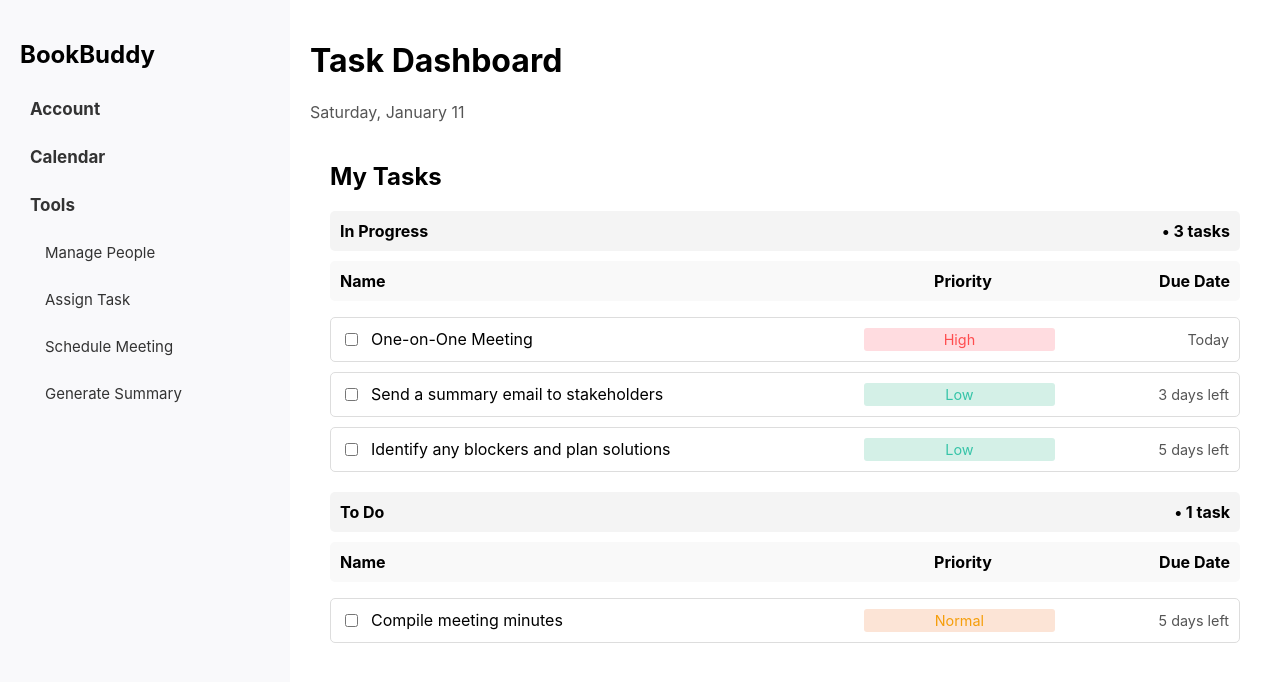
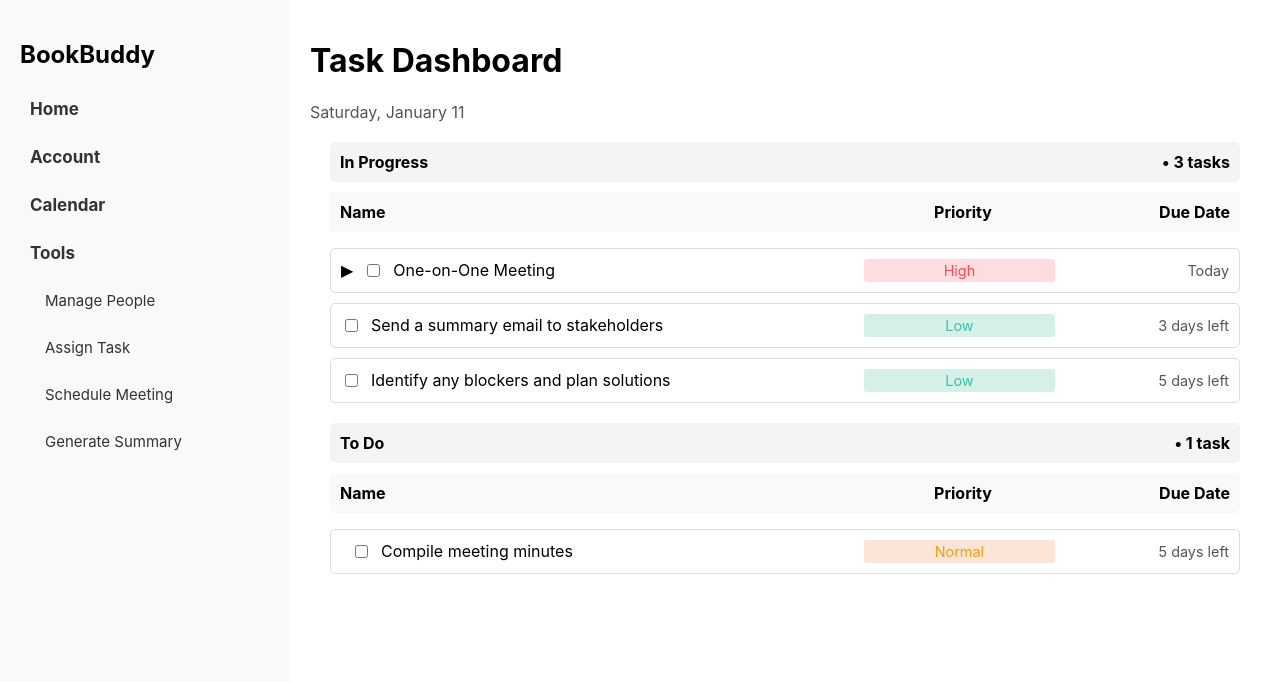
Before and after one commit to shengweikoh/pookierookies, a React (Create React App) app in the folder frontend/: page /home in a window 1280 px wide. Shown: the top 682 px of the page. Built offline with nearby package versions, Linux system fonts and the light colour scheme.

Commit message:
Created new folders for frontend pages

```diff
--- /dev/null
+++ b/frontend/src/Components/Sidebar.css
@@ -0,0 +1,69 @@
+.sidebar {
+    width: 250px;
+    background-color: #f9f9fb;
+    padding: 20px;
+    height: 100vh;
+    box-shadow: 2px 0 5px rgba(0, 0, 0, 0.1);
+  }
+
+  .logo {
+    font-size: 24px;
+    font-weight: bold;
+    margin-bottom: 20px;
+    margin-top: 20px;
+  }
+
+  .section {
+    margin-bottom: 20px;
+  }
+
+  .section-title {
+    font-size: 16px;
+    font-weight: bold;
+    color: #555;
+    margin-bottom: 10px;
+  }
+
+  .nav-list {
+    list-style-type: none;
+    padding: 0;
+    margin: 0;
+  }
+
+  .nav-item {
+    display: flex;
+    align-items: center;
+    padding: 10px;
+    font-size: 17px;
+    color: #333;
+    cursor: pointer;
+    border-radius: 4px;
+    margin-bottom: 8px;
+    transition: background 0.2s;
+  }
+
+  .nav-item2 {
+    display: flex;
+    align-items: center;
+    padding: 10px;
+    font-size: 15px;
+    color: #333;
+    cursor: pointer;
+    border-radius: 4px;
+    margin-left: 15px;
+    margin-bottom: 8px;
+    transition: background 0.2s;
+  }
+
+  .nav-item:hover {
+    background-color: #ececf1;
+  }
+
+  .nav-item2:hover {
+    background-color: #ececf1;
+  }
+
+  .icon {
+    margin-right: 10px;
+    color: #7e7e7e;
+  }
--- a/frontend/src/pages/home/Sidebar.jsx
+++ b/frontend/src/Components/Sidebar.jsx
@@ -1,11 +1,13 @@
 import React from "react";
-import "./Home.css";
+// import "../pages/home/Home.css";
+import "./Sidebar.css";
 
 const Sidebar = () => {
   return (
     <div className="sidebar">
       <div className="logo">BookBuddy</div>
       <ul className="nav-list">
+        <li className="nav-item section-title">Home</li>
         <li className="nav-item section-title">Account</li>
         <li className="nav-item section-title">Calendar</li>
         <li className="nav-item section-title">Tools</li>
--- a/frontend/src/pages/home/Home.css
+++ b/frontend/src/pages/home/Home.css
@@ -10,7 +10,7 @@
     overflow-y: auto;
   }
 
-.sidebar {
+/* .sidebar {
     width: 250px;
     background-color: #f9f9fb;
     padding: 20px;
@@ -78,7 +78,7 @@
   .icon {
     margin-right: 10px;
     color: #7e7e7e;
-  }
+  } */
 
   .dashboard {
     padding: 20px;
@@ -189,3 +189,38 @@
     font-size: 0.9rem;
     color: #555;
   }
+
+  .task-name {
+    display: flex;
+    align-items: center;
+    gap: 10px;
+    flex: 3;
+  }
+
+  .dropdown-arrow {
+    background: none;
+    border: none;
+    font-size: 1rem;
+    cursor: pointer;
+    padding: 0;
+  }
+
+  .dropdown-arrow:disabled {
+    visibility: hidden;
+  }
+
+  .subtasks {
+    margin-top: 10px;
+    padding-left: 40px; /* Indent subtasks */
+  }
+
+  .subtasks li {
+    display: flex;
+    align-items: center;
+    gap: 10px;
+    padding: 5px 0; /* Add spacing between subtasks */
+  }
+
+  .subtasks li input {
+    margin: 0;
+  }
--- a/frontend/src/pages/home/Home.jsx
+++ b/frontend/src/pages/home/Home.jsx
@@ -1,5 +1,5 @@
 import React from "react";
-import Sidebar from "./Sidebar";
+import Sidebar from "../../Components/Sidebar"
 import TaskList from "./TaskDashboard";
 import "./Home.css";
 
--- a/frontend/src/pages/home/TaskDashboard.jsx
+++ b/frontend/src/pages/home/TaskDashboard.jsx
@@ -5,15 +5,54 @@ const TaskDashboard = () => {
   const [isInProgressOpen, setIsInProgressOpen] = useState(true);
   const [isToDoOpen, setIsToDoOpen] = useState(true);
 
+  const [tasks, setTasks] = useState([
+    {
+      id: 1,
+      name: 'One-on-One Meeting',
+      priority: 'High',
+      dueDate: 'Today',
+      subtasks: [
+        { id: '1.1', name: 'Prepare meeting agenda', completed: false },
+        { id: '1.2', name: 'Send calendar invite', completed: true },
+      ],
+      isSubtasksOpen: false,
+    },
+    {
+      id: 2,
+      name: 'Send a summary email to stakeholders',
+      priority: 'Low',
+      dueDate: '3 days left',
+      subtasks: [],
+      isSubtasksOpen: false,
+    },
+    {
+      id: 3,
+      name: 'Identify any blockers and plan solutions',
+      priority: 'Low',
+      dueDate: '5 days left',
+      subtasks: [],
+      isSubtasksOpen: false,
+    },
+  ]);
+
+  const toggleSubtasks = (id) => {
+    setTasks((prevTasks) =>
+      prevTasks.map((task) =>
+        task.id === id ? { ...task, isSubtasksOpen: !task.isSubtasksOpen } : task
+      )
+    );
+  };
+
   return (
     <div className="dashboard">
-      <div className="header">
-      </div>
-      <h2>My Tasks</h2>
+      {/* "In Progress" Section */}
       <div className="task-category">
-        <div className="category-header" onClick={() => setIsInProgressOpen(!isInProgressOpen)}>
+        <div
+          className="category-header"
+          onClick={() => setIsInProgressOpen(!isInProgressOpen)}
+        >
           <span>In Progress</span>
-          <span>• 3 tasks</span>
+          <span>• {tasks.length} tasks</span>
         </div>
         {isInProgressOpen && (
           <div>
@@ -23,36 +62,53 @@ return (
               <span className="header-due-date">Due Date</span>
             </div>
             <ul>
-              <li>
+              {tasks.map((task) => (
+                <li key={task.id}>
                   <div className="task-name">
+                    {task.subtasks.length > 0 && (
+                      <button
+                        className="dropdown-arrow"
+                        onClick={() => toggleSubtasks(task.id)}
+                      >
+                        {task.isSubtasksOpen ? '▼' : '▶'}
+                      </button>
+                    )}
                     <input type="checkbox" />
-                  <span>One-on-One Meeting</span>
+                    <span>{task.name}</span>
                   </div>
-                <span className="priority high">High</span>
-                <span className="due-date">Today</span>
+                  <span className={`priority ${task.priority.toLowerCase()}`}>
+                    {task.priority}
+                  </span>
+                  <span className="due-date">{task.dueDate}</span>
+                  {task.isSubtasksOpen && task.subtasks.length > 0 && (
+                    <ul className="subtasks">
+                      {task.subtasks.map((subtask) => (
+                        <li key={subtask.id}>
+                          <div className="task-name">
+                            <input
+                              type="checkbox"
+                              checked={subtask.completed}
+                              readOnly
+                            />
+                            <span>{subtask.name}</span>
+                          </div>
                         </li>
-              <li>
-                <div className="task-name">
-                  <input type="checkbox" />
-                  <span>Send a summary email to stakeholders</span>
-                </div>
-                <span className="priority low">Low</span>
-                <span className="due-date">3 days left</span>
+                      ))}
+                    </ul>
+                  )}
                 </li>
-              <li>
-                <div className="task-name">
-                  <input type="checkbox" />
-                  <span>Identify any blockers and plan solutions</span>
-                </div>
-                <span className="priority low">Low</span>
-                <span className="due-date">5 days left</span>
-              </li>
+              ))}
             </ul>
           </div>
         )}
       </div>
+
+      {/* "To Do" Section */}
       <div className="task-category">
-        <div className="category-header" onClick={() => setIsToDoOpen(!isToDoOpen)}>
+        <div
+          className="category-header"
+          onClick={() => setIsToDoOpen(!isToDoOpen)}
+        >
           <span>To Do</span>
           <span>• 1 task</span>
         </div>
@@ -66,6 +122,9 @@ return (
             <ul>
               <li>
                 <div className="task-name">
+                  <button className="dropdown-arrow" disabled>
+                    {/* No subtasks for this item */}
+                  </button>
                   <input type="checkbox" />
                   <span>Compile meeting minutes</span>
                 </div>
```
Also changed, not shown: frontend/src/pages/account/Account.css (added), frontend/src/pages/account/Account.jsx (added), frontend/src/pages/assign_task/Assign_Task.css (added), frontend/src/pages/assign_task/Assign_Task.jsx (added), frontend/src/pages/manage_people/manage_people.css (added), frontend/src/pages/manage_people/manage_people.jsx (added). Lines whose indentation alone changed are shown as unchanged.
